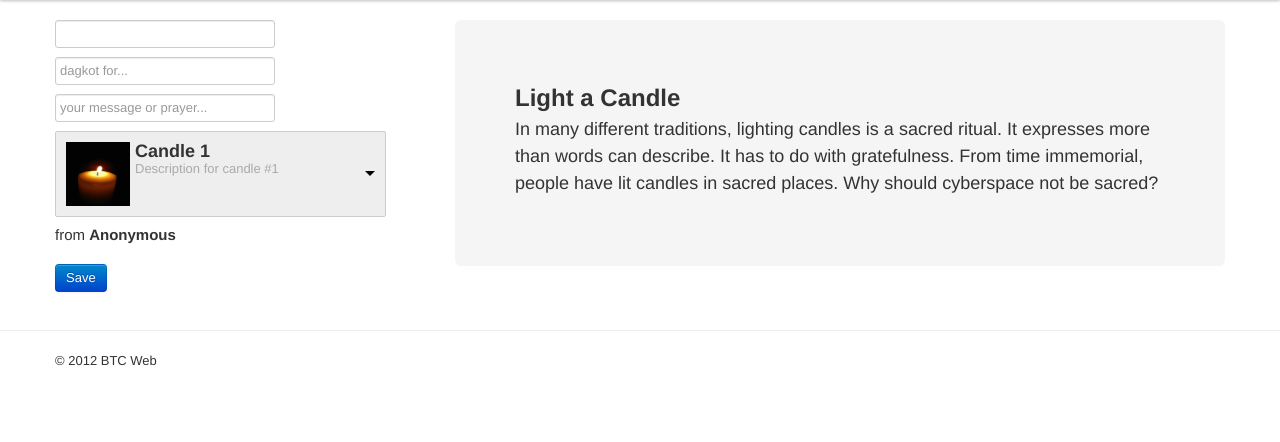
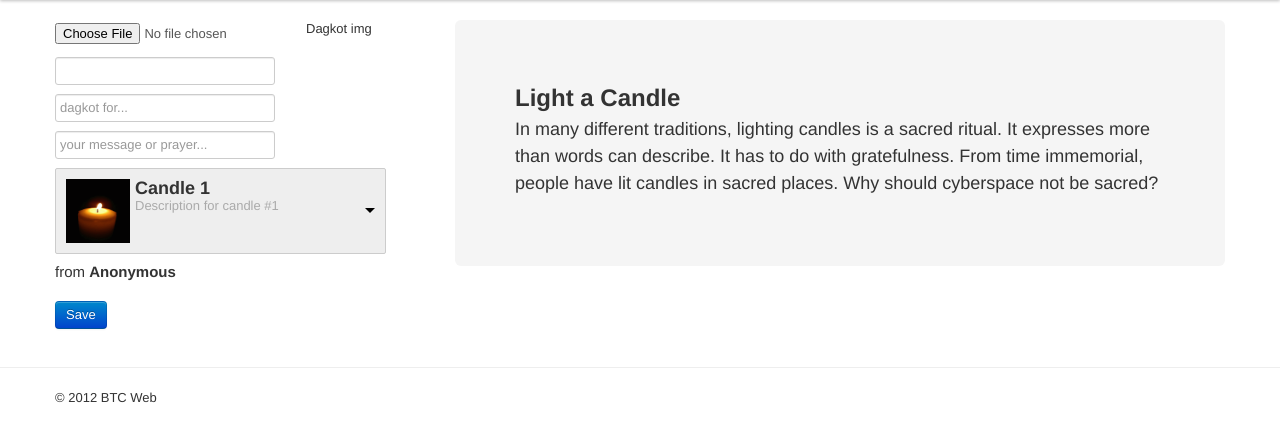
Before and after one commit to PeithVergil/dagkot, a Python web app: template templates/home/add.html in a window 1280 px wide. Shown: the part 40-482 px from the top of the page. Run offline with Jinja, Linux system fonts and the light colour scheme; the template is opened without the code that fills it: most values are stand-ins (such as "Sample title", 1, 10 or a date in 2020); form fields are guessed from the names that the template uses; style sheets or scripts are compiled from the project's sources; some libraries are stand-ins or nearby versions.

Commit message:
* Uploading of images for new dagkots are now optional.

```diff
--- a/add.py
+++ b/add.py
@@ -16,6 +16,7 @@ class Add(base.BaseRequestHandler):
             dagkot_type = form.dagkot_type.data
             dagkot_for  = form.dagkot_for.data
             dagkot_msg  = form.dagkot_msg.data
+            dagkot_img  = form.dagkot_img.data
 
             dagkot_candle_type = self.request.get('dagkot_candle_type')
             dagkot_candle_path = self.request.get('dagkot_candle_path')
@@ -33,7 +34,10 @@ class Add(base.BaseRequestHandler):
 
                 dagkot_key = dagkot.put()
                 if dagkot_key:
-                    self.redirect('/upload/images/%s' % dagkot_key)
+                    if dagkot_img:
+                        self.redirect('/upload/images/%s' % dagkot_key)
+                    else:
+                        self.redirect('/')
                 else:
                     self.redirect('/add/error')
             else:
--- a/forms/add.py
+++ b/forms/add.py
@@ -1,4 +1,4 @@
-from wtforms import Form, SelectField, TextAreaField, TextField, validators
+from wtforms import BooleanField, Form, SelectField, TextAreaField, TextField, validators
 
 class AddForm(Form):
 	dagkot_type = SelectField('Dagkot Type', choices=[
@@ -15,3 +15,5 @@ class AddForm(Form):
 	dagkot_msg = TextAreaField('Dagkot Message', [
 		validators.required(message='Enter a short message or prayer.')
 	])
+
+	dagkot_img = BooleanField('Upload images for this dagkot.', default=True)
--- a/less/style.less
+++ b/less/style.less
@@ -93,6 +93,19 @@
 	}
 
 	#frm_dagkot_for {
+		.cbx_uploadimages,
+		.lbl_uploadimages {
+			.FloatLeft;
+		}
+
+		.lbl_uploadimages {
+			padding-left: 5px;
+
+			label {
+				margin-bottom: 9px;
+			}
+		}
+
 		#dagkot_msg {
 			height: 120px;
     		width: 320px;
--- a/templates/home/add.html
+++ b/templates/home/add.html
@@ -6,6 +6,15 @@
 	<div class="row-fluid">
 		<div class="span4">
 			<form id="frm_dagkot_for" method="post">
+				<div>
+					<div class="cbx_uploadimages">
+						{{ form.dagkot_img() }}
+					</div>
+					<div class="lbl_uploadimages">
+						{{ form.dagkot_img.label }}
+					</div>
+					<div class="ClearBoth"></div>
+				</div>
 				<div>
 					{{ form.dagkot_type() }}
 				</div>
```
